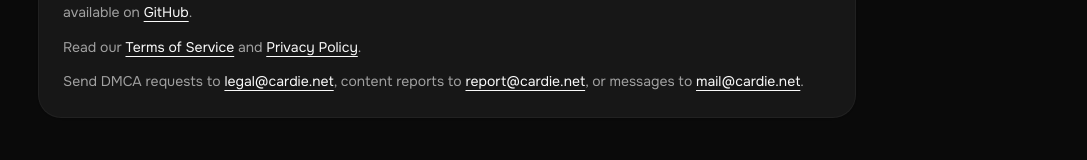
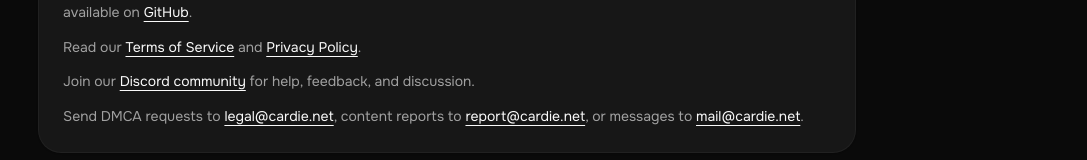
Before and after one commit to cardie-net/frontend, a Next.js app: page /settings in a window 1280 px wide. Shown: the part 702-862 px from the top of the page, without its empty margins (193-1280 px from the left). Built offline with nearby package versions, Linux system fonts and the light colour scheme; no server answers.

Commit message:
add discord link

```diff
--- a/app/settings/AboutTab.tsx
+++ b/app/settings/AboutTab.tsx
@@ -45,6 +45,21 @@ export function AboutTab() {
       </p>
 
       <p>
+        {t.rich("community", {
+          discord: (chunks) => (
+            <a
+              href="https://discord.gg/JpWrkHz3BE"
+              target="_blank"
+              rel="noopener noreferrer"
+              className="text-foreground underline underline-offset-4 transition-colors hover:text-primary"
+            >
+              {chunks}
+            </a>
+          ),
+        })}
+      </p>
+
+      <p>
         {t.rich("contact", {
           legal: (chunks) => (
             <a
--- a/components/LegalLinks.tsx
+++ b/components/LegalLinks.tsx
@@ -10,6 +10,8 @@ interface LegalLinksProps {
 
 export function LegalLinks({ className }: LegalLinksProps) {
   const t = useTranslations("Legal")
+  // Inlined at build time; when unset the Discord entry is omitted entirely.
+  const discordUrl = process.env.NEXT_PUBLIC_DISCORD_INVITE_URL
 
   return (
     <footer
@@ -31,6 +33,19 @@ export function LegalLinks({ className }: LegalLinksProps) {
       >
         {t("privacyPolicy")}
       </Link>
+      {discordUrl && (
+        <>
+          <span className="hidden text-border select-none sm:inline">•</span>
+          <a
+            href={discordUrl}
+            target="_blank"
+            rel="noopener noreferrer"
+            className="text-center underline-offset-4 transition-colors hover:text-foreground hover:underline"
+          >
+            {t("discordCommunity")}
+          </a>
+        </>
+      )}
     </footer>
   )
 }
--- a/messages/en.json
+++ b/messages/en.json
@@ -391,6 +391,7 @@
     "about": {
       "openSource": "Cardie is an open-source flashcards learning app with spaced repetition, licensed under CPAL 1.0 and source available on <github>GitHub</github>.",
       "legal": "Read our <tos>Terms of Service</tos> and <privacy>Privacy Policy</privacy>.",
+      "community": "Join our <discord>Discord community</discord> for help, feedback, and discussion.",
       "contact": "Send DMCA requests to <legal>legal@cardie.net</legal>, content reports to <report>report@cardie.net</report>, or messages to <mail>mail@cardie.net</mail>."
     }
   },
@@ -720,6 +721,7 @@
   "Legal": {
     "termsOfService": "Terms of Service",
     "privacyPolicy": "Privacy Policy",
+    "discordCommunity": "Discord Community",
     "language": "Language",
     "precedenceNoticeTitle": "Legal Precedence Notice",
     "precedenceNoticeDesc": "This Ukrainian translation is provided for informational convenience only. In the event of any discrepancies or legal disputes, the original English version legally takes precedence.",
--- a/messages/pt.json
+++ b/messages/pt.json
@@ -391,6 +391,7 @@
     "about": {
       "openSource": "O Cardie é um aplicativo de código aberto para aprendizado com flashcards e repetição espaçada, licenciado sob CPAL 1.0 com código disponível no <github>GitHub</github>.",
       "legal": "Leia nossos <tos>Termos de Serviço</tos> e a <privacy>Política de Privacidade</privacy>.",
+      "community": "Junte-se à nossa <discord>comunidade no Discord</discord> para ajuda, feedback e discussões.",
       "contact": "Envie solicitações de DMCA para <legal>legal@cardie.net</legal>, denúncias de conteúdo para <report>report@cardie.net</report> ou mensagens para <mail>mail@cardie.net</mail>."
     }
   },
@@ -720,6 +721,7 @@
   "Legal": {
     "termsOfService": "Termos de Serviço",
     "privacyPolicy": "Política de Privacidade",
+    "discordCommunity": "Comunidade no Discord",
     "language": "Idioma",
     "precedenceNoticeTitle": "Aviso de Precedência Legal",
     "precedenceNoticeDesc": "Esta tradução em ucraniano é fornecida apenas para conveniência. Em caso de discrepâncias ou disputas legais, a versão original em inglês prevalece legalmente.",
--- a/messages/uk.json
+++ b/messages/uk.json
@@ -391,6 +391,7 @@
     "about": {
       "openSource": "Cardie — це відкритий застосунок для вивчення карток із інтервальним повторенням, ліцензований за CPAL 1.0, з вихідним кодом на <github>GitHub</github>.",
       "legal": "Ознайомтеся з нашими <tos>Умовами використання</tos> та <privacy>Політикою конфіденційності</privacy>.",
+      "community": "Приєднуйтесь до нашої <discord>спільноти в Discord</discord> для підтримки, відгуків і обговорень.",
       "contact": "Надсилайте запити DMCA на <legal>legal@cardie.net</legal>, скарги на вміст на <report>report@cardie.net</report> або повідомлення на <mail>mail@cardie.net</mail>."
     }
   },
@@ -720,6 +721,7 @@
   "Legal": {
     "termsOfService": "Умови використання",
     "privacyPolicy": "Політика конфіденційності",
+    "discordCommunity": "Спільнота в Discord",
     "language": "Мова",
     "precedenceNoticeTitle": "Юридичне застереження",
     "precedenceNoticeDesc": "Цей переклад українською мовою надано виключно для зручності ознайомлення. У разі будь-яких розбіжностей, суперечностей або юридичних спорів виключну юридичну силу має оригінальна версія англійською мовою.",
```
